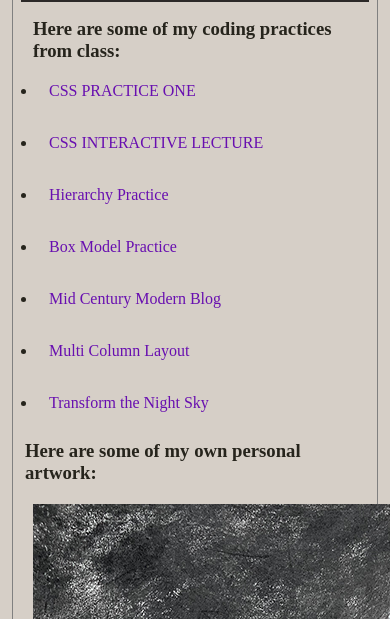
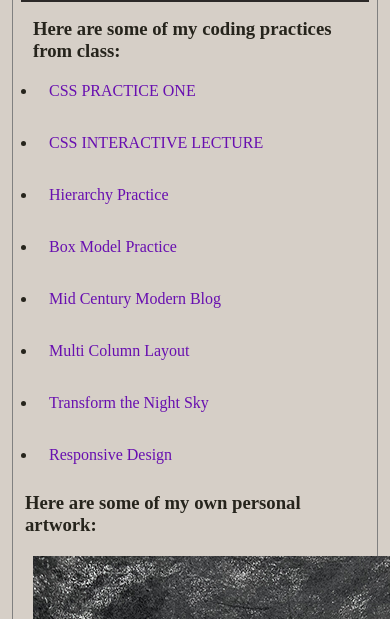
Before and after one commit to MLDelaCruzSFSU/InteractiveSketchBook1, a plain HTML site: page gallery/gallery.html in a window 390 px wide. Shown: the part 225-844 px from the top of the page. Drawn offline with Linux system fonts and the light colour scheme.

Commit message:
Responsive Lab

```diff
--- a/gallery/gallery.html
+++ b/gallery/gallery.html
@@ -35,6 +35,8 @@
         <li><a href="../multi_column_lab/index.html">Multi Column Layout</a></li>
           <br>
         <li><a href="../homework/homework.html">Transform the Night Sky</a></li>
+          <br>
+        <li><a href="../responsiveDemo/index.html">Responsive Design</a></li>
 
 
       </ul>
```
